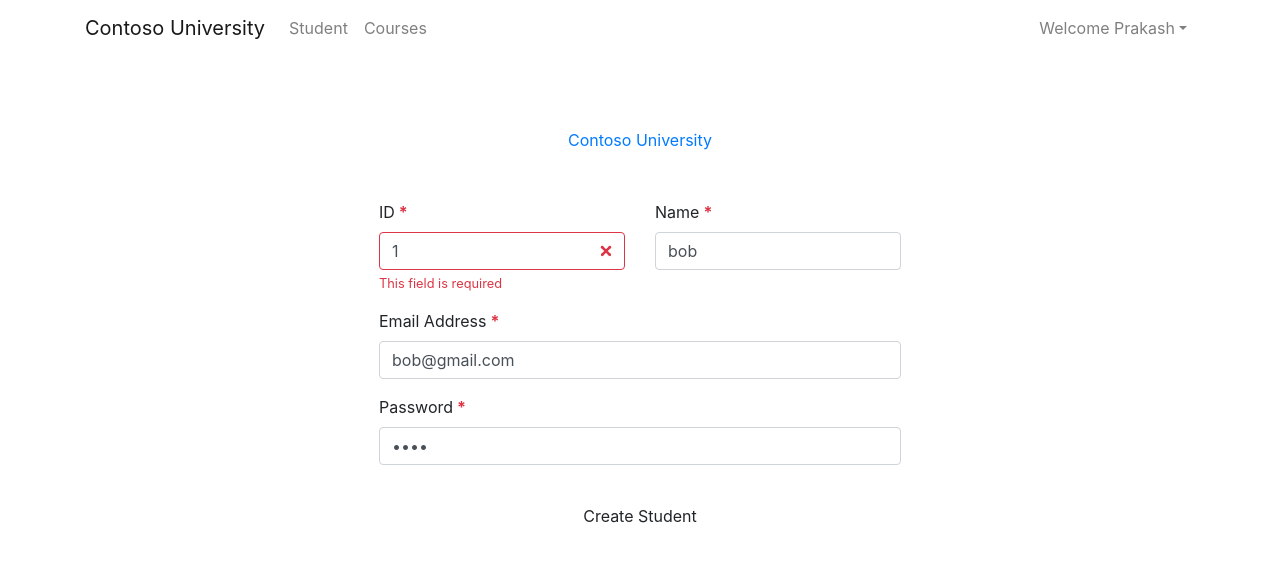
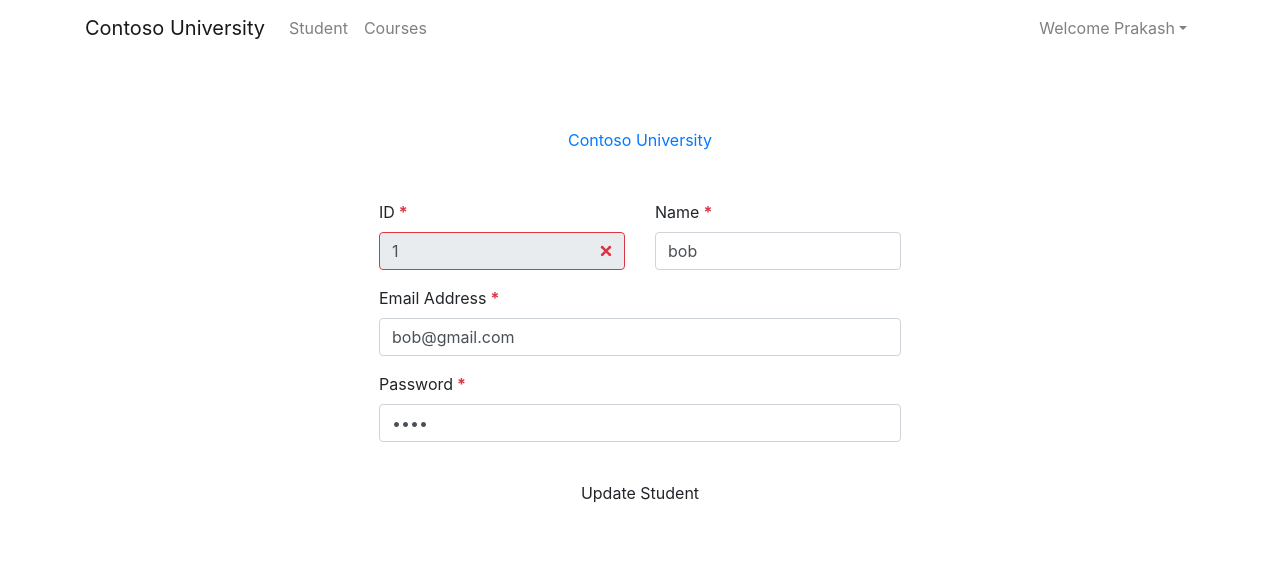
Before and after one commit to parthsapra/angular-contosouni, an Angular app: page /student/1 in a window 1280 px wide. Shown: the top 562 px of the page. Built offline with nearby package versions, Linux system fonts and the light colour scheme.

Commit message:
3 files modified

```diff
--- a/src/app/add-student/add-student.component.html
+++ b/src/app/add-student/add-student.component.html
@@ -54,8 +54,8 @@
                             <div class="col-sm-6">
                                     <div class="form-group">
                                             <label for="exampleInputEmail1">ID<span class="required ml-1 text-danger font-weight-bold">*</span></label>
-                                            <input type="text" value="abc" formControlName="id" class="form-control is-invalid">
-                                            <div class="invalid-feedback">This field is required</div>
+                                            <input type="text" value="abc" formControlName="id" class="form-control is-invalid" disabled>
+                                            <!-- <div class="invalid-feedback">This field is required</div> -->
                                         </div>
                             </div>
                             <!-- <div *ngFor="let stud of items">
--- a/src/app/student/editstudent/editstudent.component.html
+++ b/src/app/student/editstudent/editstudent.component.html
@@ -54,8 +54,8 @@
                             <div class="col-sm-6">
                                     <div class="form-group">
                                             <label for="exampleInputEmail1">ID<span class="required ml-1 text-danger font-weight-bold">*</span></label>
-                                            <input type="text" value="abc" formControlName="id" class="form-control is-invalid">
-                                            <div class="invalid-feedback">This field is required</div>
+                                            <input type="text" value="abc" formControlName="id" class="form-control is-invalid" disabled>
+                                            <!-- <div class="invalid-feedback">This field is required</div> -->
                                         </div>
                             </div>
                             <!-- <div *ngFor="let stud of items">
@@ -81,7 +81,7 @@
                         </div>
                         <div class="form-group pt-3 pb-4">
                         <!-- <button type="submit" class="btn btn-theme btn-block form_submit_btn_lg">Create User</button> -->
-                        <button (click)="editStudent()"  class="btn btn-theme btn-block form_submit_btn_lg">Create Student</button>
+                        <button (click)="editStudent()"  class="btn btn-theme btn-block form_submit_btn_lg">Update Student</button>
                         </div>
                     </form>
                     <!-- <p class="small text-center text-gray-soft mb-2">By clicking "Sign up" you agree to our <a href="#">Terms of Service</a>
--- a/src/app/student/editstudent/editstudent.component.ts
+++ b/src/app/student/editstudent/editstudent.component.ts
@@ -39,10 +39,11 @@ export class EditstudentComponent implements OnInit {
   }
 
   editStudent() {
-    // console.log(this.editStudentFormGroup);
-    // console.log(this.student);
-    for (var i = 0; i < this.student.length; i++) {
-      console.log();
-    }
+    console.log(this.editStudentFormGroup.value);
+   this.student[this.index].name=this.editStudentFormGroup.controls.name.value;
+   this.student[this.index].emailId=this.editStudentFormGroup.controls.emailId.value;
+   this.student[this.index].password=this.editStudentFormGroup.controls.password.value;
+   this.router.navigateByUrl('student');
+    // this.student.
   }
 }
```
